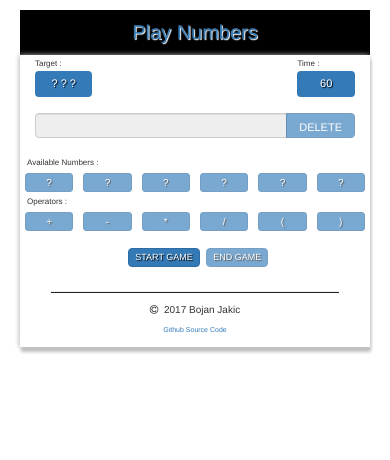
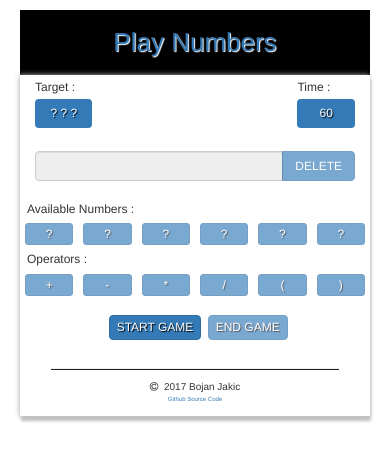
Before and after one commit to BojanJakic/PlayNumbersReactJsRedux, a React app: page / in a window 390 px wide. Built offline with nearby package versions, Linux system fonts and the light colour scheme.

Commit message:
Refactor code

```diff
--- a/src/components/ModalErrorInput.js
+++ b/src/components/ModalErrorInput.js
@@ -14,11 +14,11 @@ const ModalErrorInput = (props) => {
                     </div>
                 </Modal.Body>
                 <Modal.Footer>
-                    <Button type="button" onClick={() => props.closeModal()}>Close</Button>
+                <Button type="button" onClick={() => props.closeModal()}>Close</Button>
                 </Modal.Footer>
             </Modal>
         </div>
     )
-}
+};
 
 export default ModalErrorInput;
--- a/src/index.css
+++ b/src/index.css
@@ -28,8 +28,8 @@
 
 .button-container {
   text-align:center;
-  margin-top : 4%;
-  margin-bottom : 4%;
+  margin-top : 5%;
+  margin-bottom : 5%;
 }
 
 .button-button {
@@ -57,8 +57,8 @@ p.title {
   background : black;
   color : #337ab7;
   text-shadow : 1px 1px 1px white;
-  padding-top : 22px;
-  padding-bottom: 22px;
+  padding-top : 25px;
+  padding-bottom: 25px;
   text-align : center;
 }
 
@@ -73,7 +73,7 @@ p.title {
 
 .fadeInAndOut {
   opacity: 1;
-  animation: fade 1.7s linear;
+  animation: fade 2s linear;
 }
 
 hr {
@@ -99,49 +99,49 @@ hr {
 
 @media (min-width : 320px) and (max-width : 767px) {
   .btn-delete {
-    height : 25px;
-    font-size : 11px;
+    height : 30px;
+    font-size : 12px;
   }
   .input-container input {
     font-size : 15px;
-    height : 25px;
+    height : 30px;
   }
   .title {
     padding-top : 1px;
     padding-bottom : 1px;
-    font-size : 8px;
-    margin-bottom : 1px;
-    margin-top : 2px;
+    font-size : 12px;
+    margin-bottom : 2px;
+    margin-top : 3px;
   }
   .target, .timer {
-    font-size : 11px;
-    padding-top : 5px;
-    padding-bottom : 5px;
+    font-size : 12px;
+    padding-top : 6px;
+    padding-bottom : 6px;
     color : white;
     border-radius : 4px;
   }
   .button-button {
-    font-size : 9px;
-    padding : 2px 6px;
+    font-size : 12px;
+    padding : 3px 7px;
   }
   .number-button, .operator-button {
-    font-size : 10px;
+    font-size : 12px;
   }
   .header {
-    font-size : 20px;
-    padding-top : 8px;
-    padding-bottom: 8px;
+    font-size : 26px;
+    padding-top : 14px;
+    padding-bottom: 14px;
     text-align : center;
   }
   .input-container{
-    margin-top : 5%;
+    margin-top : 7%;
     margin-bottom : 5%;
   }
   .number-container, .operator-container {
     padding-left:5px !important;
     padding-right:5px !important;
-    padding-top:1px !important;
-    padding-bottom:1px !important;
+    padding-top:2px !important;
+    padding-bottom:2px !important;
   }
 
   hr{
@@ -154,9 +154,11 @@ hr {
   }
   .footer-container div {
     font-size : 10px;
+    margin-bottom : -8px;
   }
 
   .footer-container span {
-    font-size : 7px;
+    font-size : 6px;
+
   }
 }
--- a/src/reducers/numbersReducer.js
+++ b/src/reducers/numbersReducer.js
@@ -50,7 +50,6 @@ const numbersReducer = (state = initNumbers, action) => {
             };
 
         case 'DELETE' :
-            console.log(action.last);
             return {
                 ...state, numbers: state.numbers.map((current) => current.value === action.last && !isFound && current.isDisabled ?
                     (isFound = true, {...current, isDisabled: false}) : current)
--- a/src/reducers/usersInputReducer.js
+++ b/src/reducers/usersInputReducer.js
@@ -40,9 +40,7 @@ const getResult = (input) => {
     var result;
 
     try {
-        console.log(input)
         result = eval(input.join(''));
-        console.log(result)
     }catch(e){
         console.log(e)
     }
```
